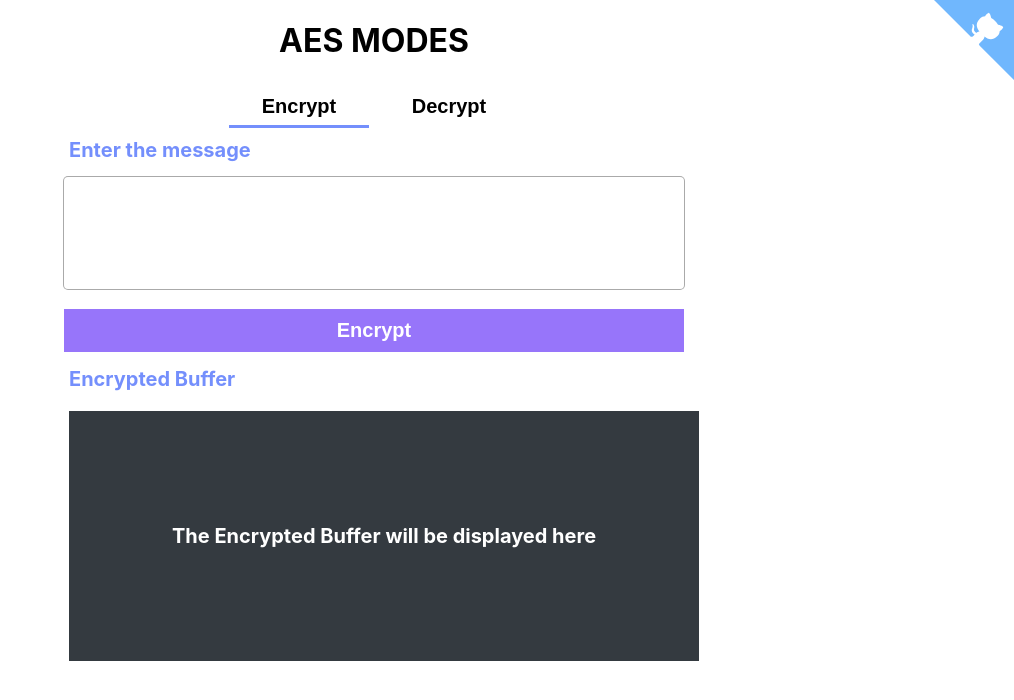
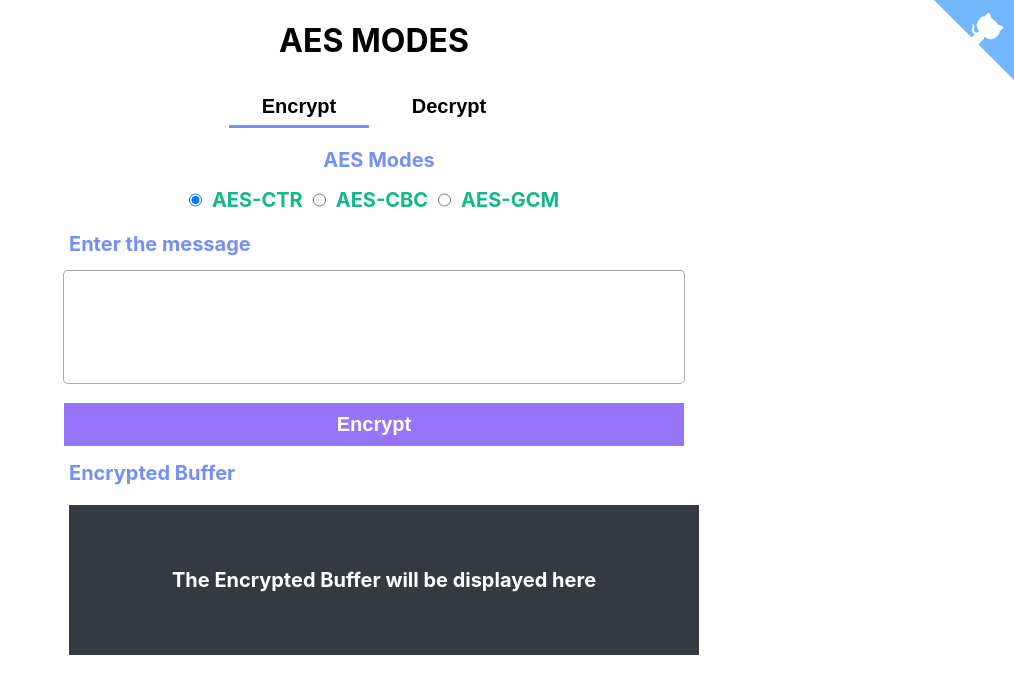
Before and after one commit to ad1992/aes-modes, a React (Create React App) app: page / in a window 1280 px wide. Shown: the top 700 px of the page, without its empty margins (266-1280 px from the left). Built offline with nearby package versions, Linux system fonts and the light colour scheme.

Commit message:
Add various modes of AES

```diff
--- a/src/App.scss
+++ b/src/App.scss
@@ -68,7 +68,8 @@
     resize: none;
   }
 
-  label {
+  label,
+  legend {
     display: flex;
     flex-direction: column;
     align-items: flex-start;
@@ -89,6 +90,11 @@
     box-shadow: 0 0 0 1px #aaa;
   }
 
+  input[type="radio"] {
+    margin: 5px;
+    box-shadow: none;
+  }
+
   .error {
     color: red;
     font-weight: bold;
@@ -103,7 +109,7 @@
     margin: 20px 0;
     width: 100%;
     max-height: 330px;
-    min-height: 230px;
+    min-height: 130px;
     overflow-y: auto;
     text-align: left;
     display: flex;
@@ -153,4 +159,18 @@
     font-weight: bold;
     color: #1c7ed6;
   }
+
+  .aes-options {
+    border: none;
+    /* width: 50%; */
+    display: flex;
+    justify-content: center;
+    text-align: center;
+    /* padding: 0px; */
+    margin-top: 15px;
+
+    label {
+      color: #12b886;
+    }
+  }
 }
--- a/src/App.tsx
+++ b/src/App.tsx
@@ -8,8 +8,18 @@ const VIEW = {
   ENCRYPT: 0,
   DECRYPT: 1,
 };
+
+export const AES_MODES = {
+  CBC: "AES-CBC",
+  GCM: "AES-GCM",
+  CTR: "AES-CTR",
+};
+
+export type AES_MODES_VALUES = (typeof AES_MODES)[keyof typeof AES_MODES];
+
 function App() {
   const [activeView, setActiveView] = useState(VIEW.ENCRYPT);
+  const [mode, setMode] = useState<AES_MODES_VALUES>(AES_MODES.CTR);
   return (
     <div className="App">
       <GitHubCorner />
@@ -28,7 +38,45 @@ function App() {
           Decrypt
         </button>
       </div>
-      {activeView === VIEW.ENCRYPT ? <EncryptView /> : <DecyrptView />}
+      <fieldset className="aes-options">
+        <legend>AES Modes</legend>
+        <div className="flex">
+          <input
+            type="radio"
+            id="aes-ctr"
+            name="aes-ctr"
+            value="AES-CTR"
+            checked={mode === AES_MODES.CTR}
+            onChange={() => setMode(AES_MODES.CTR)}
+          />
+          <label htmlFor="aes-ctr">AES-CTR</label>
+
+          <input
+            type="radio"
+            id="aes-cbc"
+            name="aes-cbc"
+            value="AES-CBC"
+            checked={mode === AES_MODES.CBC}
+            onChange={() => setMode(AES_MODES.CBC)}
+          />
+          <label htmlFor="aes-cbc">AES-CBC</label>
+
+          <input
+            type="radio"
+            id="aes-gcm"
+            name="aes-gcm"
+            value="aes-gcm"
+            checked={mode === AES_MODES.GCM}
+            onChange={() => setMode(AES_MODES.GCM)}
+          />
+          <label htmlFor="aes-gcm">AES-GCM</label>
+        </div>
+      </fieldset>
+      {activeView === VIEW.ENCRYPT ? (
+        <EncryptView mode={mode} />
+      ) : (
+        <DecyrptView mode={mode} />
+      )}
     </div>
   );
 }
--- a/src/DecryptView.tsx
+++ b/src/DecryptView.tsx
@@ -1,10 +1,11 @@
 import { useEffect, useState } from "react";
 import { dataToBytes, decrypt } from "./crypto";
 import Error from "./Error";
+import { AES_MODES_VALUES } from "./App";
 
 const REGEX_FOR_EXTRACTING_TEXT_FROM_INPUT = /\[(.*)\]/;
 
-const DecyrptView = () => {
+const DecyrptView = ({ mode }: { mode: AES_MODES_VALUES }) => {
   const sanitizeInput = (
     input: string,
     type: "Encrypted Text" | "Initialization Vector"
@@ -54,7 +55,7 @@ const DecyrptView = () => {
                 sanitizeInput(encryptedText, "Encrypted Text")
               );
 
-              const data = await decrypt(encryptedBuffer, cryptoKey, iv);
+              const data = await decrypt(encryptedBuffer, cryptoKey, iv, mode);
               setDecryptedText(data);
               setError(null);
             } catch (err) {
--- a/src/EncryptView.tsx
+++ b/src/EncryptView.tsx
@@ -1,14 +1,17 @@
 import { useEffect, useState } from "react";
 import CopyToClipboard from "./CopyToClipboard";
-import { encode, encrypt, generateCryptoKey } from "./crypto";
+import { encrypt, generateCryptoKey } from "./crypto";
 import Placeholder from "./Placeholder";
+import { AES_MODES_VALUES } from "./App";
+import ErrorComp from "./Error";
 
 declare global {
   interface Window {
     data?: any;
   }
 }
-const EncryptView = () => {
+
+const EncryptView = ({ mode }: { mode: AES_MODES_VALUES }) => {
   const {
     iv: initialIv,
     encryptedBuffer: initialEncryptedBuffer,
@@ -21,9 +24,8 @@ const EncryptView = () => {
     initialEncryptedBuffer
   );
   const [iv, setIV] = useState<Uint8Array>(initialIv);
-  const [encodeData, setEncodeData] = useState<Uint8Array>(encode(message));
   const [cryptoKey, setCryptoKey] = useState(initialCryptoKey);
-  const [, setError] = useState<string | undefined | null>(null);
+  const [error, setError] = useState<string | undefined | null>(null);
 
   useEffect(() => {
     return () => {
@@ -32,14 +34,14 @@ const EncryptView = () => {
         encrypt: {
           iv,
           encryptedBuffer,
-          encodeData,
+
           cryptoKey,
           extractable: true,
           message,
         },
       };
     };
-  }, [iv, encodeData, message, cryptoKey, encryptedBuffer]);
+  }, [iv, message, cryptoKey, encryptedBuffer]);
 
   const renderEncryptedContent = (encryptedBuffer: ArrayBuffer) => {
     return new Uint8Array(encryptedBuffer);
@@ -55,7 +57,6 @@ const EncryptView = () => {
           value={message}
           onChange={(event) => {
             setMessage(event.target.value);
-            setEncodeData(encode(event.target.value));
           }}
         ></textarea>
 
@@ -66,13 +67,15 @@ const EncryptView = () => {
               if (!message) {
                 return;
               }
-              const cryptoKey = await generateCryptoKey(true);
+              const cryptoKey = await generateCryptoKey(mode);
               setCryptoKey(cryptoKey);
-              const data = await encrypt(message, cryptoKey);
+              const data = await encrypt(message, cryptoKey, mode);
+
+              if (!data) {
+                throw new Error("Encryption failed");
+              }
               setEncryptedBuffer(data.encryptedBuffer);
               setIV(data.iv);
-
-              setEncodeData(encode(message));
             } catch (err: any) {
               setError(err.message);
             }
@@ -101,6 +104,7 @@ const EncryptView = () => {
           </label>
         </div>
       </div>
+      {error && <ErrorComp error={error} />}
     </div>
   );
 };
--- a/src/crypto.ts
+++ b/src/crypto.ts
@@ -1,26 +1,35 @@
+import { AES_MODES_VALUES } from "./App";
+
 const cryptoSubtle = window.crypto.subtle;
-const CRYPTO_ALGO_NAME = "AES-CBC";
 
 export const encode = (text: string) => {
   return new TextEncoder().encode(text);
 };
 
-export const generateCryptoKey = async (extractable: boolean) => {
+export const generateCryptoKey = async (algo: AES_MODES_VALUES) => {
   const key = await window.crypto.subtle.generateKey(
     {
-      name: CRYPTO_ALGO_NAME,
+      name: algo,
       length: 128,
     },
-    extractable,
+    true,
     ["encrypt", "decrypt"]
   );
   return key;
 };
-export const encrypt = async (text: string, cryptoKey: CryptoKey) => {
-  const iv = crypto.getRandomValues(new Uint8Array(16));
-  const encryptedBuffer = await cryptoSubtle.encrypt(
+export const encrypt = async (
+  text: string,
+  cryptoKey: CryptoKey,
+  algo: AES_MODES_VALUES
+) => {
+  let iv, encryptedBuffer;
+  console.log(algo);
+  switch (algo) {
+    case "AES-CBC":
+      iv = crypto.getRandomValues(new Uint8Array(16));
+      encryptedBuffer = await cryptoSubtle.encrypt(
         {
-      name: CRYPTO_ALGO_NAME,
+          name: "AES-CBC",
           iv,
         },
         cryptoKey,
@@ -28,6 +37,33 @@ export const encrypt = async (text: string, cryptoKey: CryptoKey) => {
       );
 
       return { encryptedBuffer, cryptoKey, iv };
+    case "AES-GCM":
+      iv = crypto.getRandomValues(new Uint8Array(12));
+      encryptedBuffer = await cryptoSubtle.encrypt(
+        {
+          name: "AES-GCM",
+          iv,
+        },
+        cryptoKey,
+        encode(text)
+      );
+
+      return { encryptedBuffer, cryptoKey, iv };
+    case "AES-CTR":
+      iv = crypto.getRandomValues(new Uint8Array(16));
+      encryptedBuffer = await cryptoSubtle.encrypt(
+        {
+          name: "AES-CTR",
+          counter: iv,
+          length: 64,
+        },
+        cryptoKey,
+        encode(text)
+      );
+      return { encryptedBuffer, cryptoKey, iv };
+    default:
+      break;
+  }
 };
 
 export const deriveEncryptionKeyFromCryptoKey = async (
@@ -68,16 +104,45 @@ export const dataToBytes = (data: string | Array<string>) => {
 export const decrypt = async (
   encryptedData: Uint8Array,
   cryptoKey: CryptoKey,
-  iv: Uint8Array
+  iv: Uint8Array,
+  algo: AES_MODES_VALUES
 ) => {
-  const decryptedBuffer = await cryptoSubtle.decrypt(
+  let decryptedBuffer;
+  switch (algo) {
+    case "AES-CBC":
+      decryptedBuffer = await cryptoSubtle.decrypt(
         {
-      name: CRYPTO_ALGO_NAME,
+          name: "AES-CBC",
           iv,
         },
         cryptoKey,
         encryptedData
       );
+      break;
+
+    case "AES-GCM":
+      decryptedBuffer = await cryptoSubtle.decrypt(
+        {
+          name: "AES-GCM",
+          iv,
+        },
+        cryptoKey,
+        encryptedData
+      );
+      break;
+    case "AES-CTR":
+    default:
+      decryptedBuffer = await cryptoSubtle.decrypt(
+        {
+          name: "AES-CTR",
+          counter: iv,
+          length: 64,
+        },
+        cryptoKey,
+        encryptedData
+      );
+  }
+
   const decryptedData = new TextDecoder().decode(decryptedBuffer);
   return decryptedData;
 };
```
Lines whose indentation alone changed are shown as unchanged.
